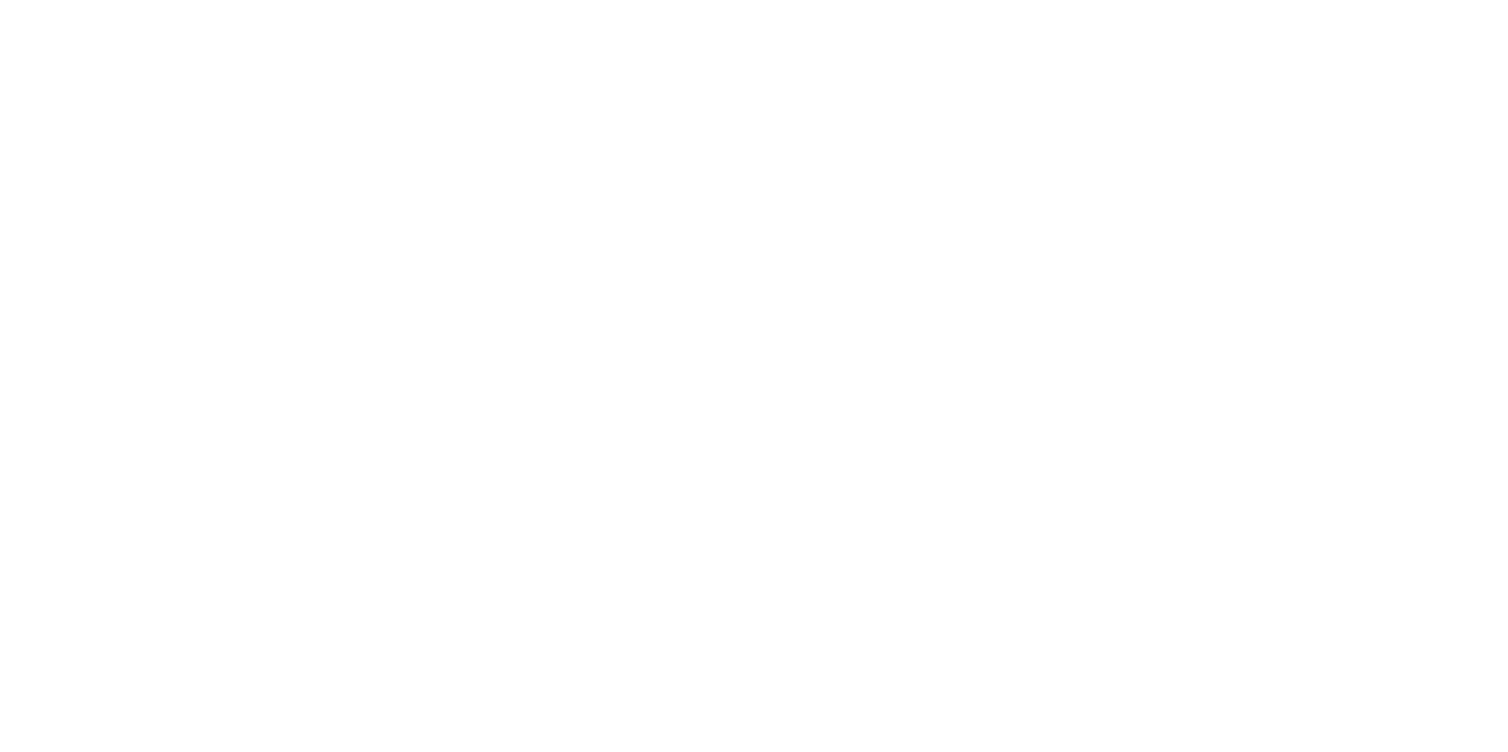
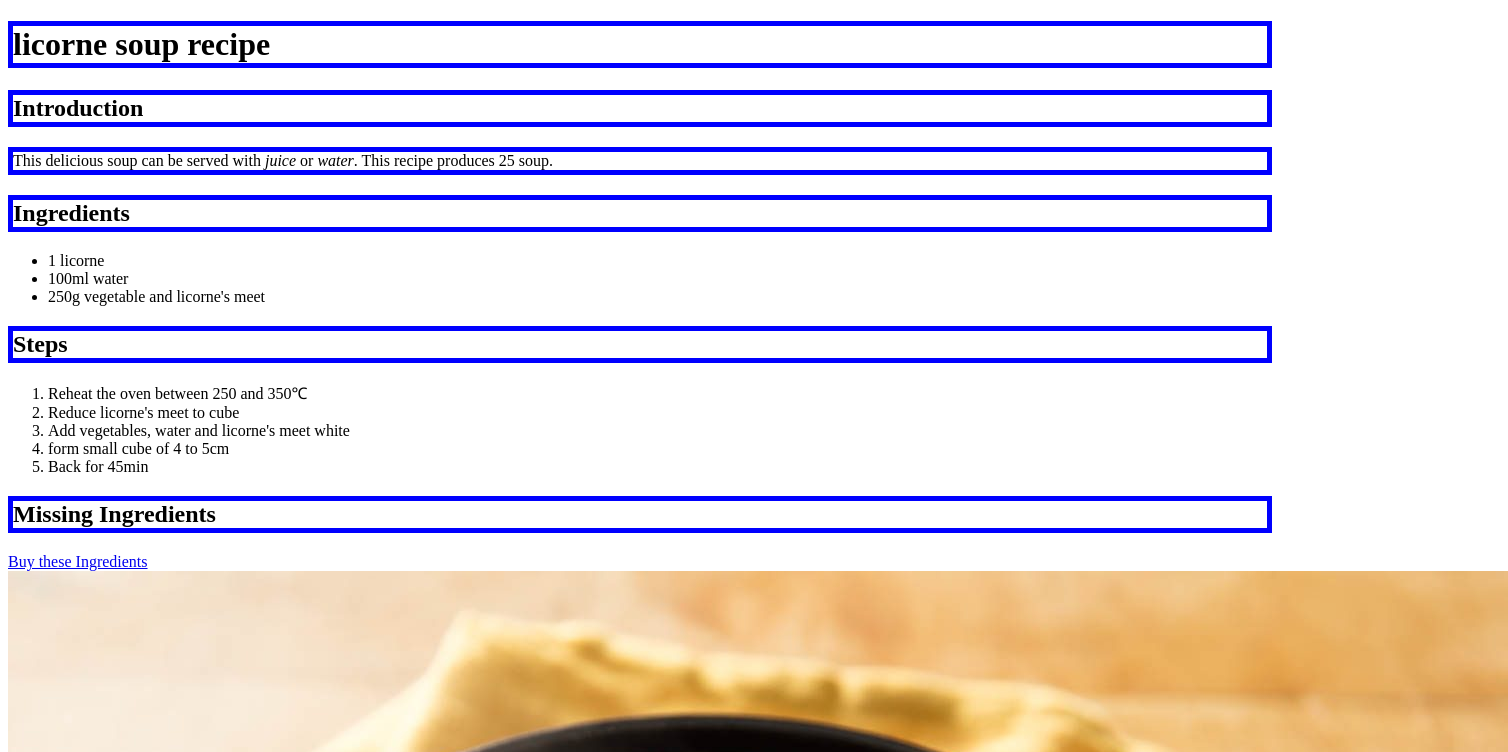
Before and after one commit to 420n13la/my-recipe-ryry02, a plain HTML site: page index.html in a window 1280 px wide. Shown: the top 752 px of the page, 1508 px wide, since content can reach past the window. Drawn offline with Linux system fonts and the light colour scheme.

Commit message:
Add files via upload

```diff
--- a/index.html
+++ b/index.html
@@ -2,7 +2,11 @@
 <html>
   <head>
     <title>420-N13-LA</title>
-    <style>h1, h2, h3, red<\style>
+    <style>
+  h1,  h2, p {
+    border: 5px solid blue;
+  }
+  </style>
   </head>
   <body>
     <h1>licorne soup recipe</h1>
```
